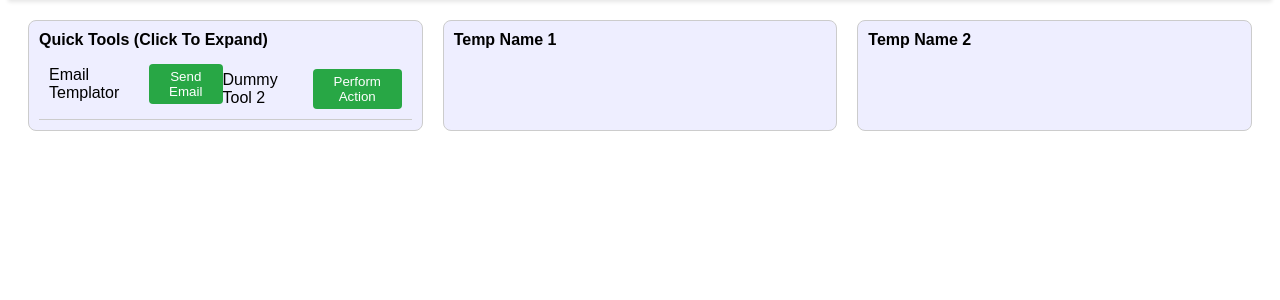
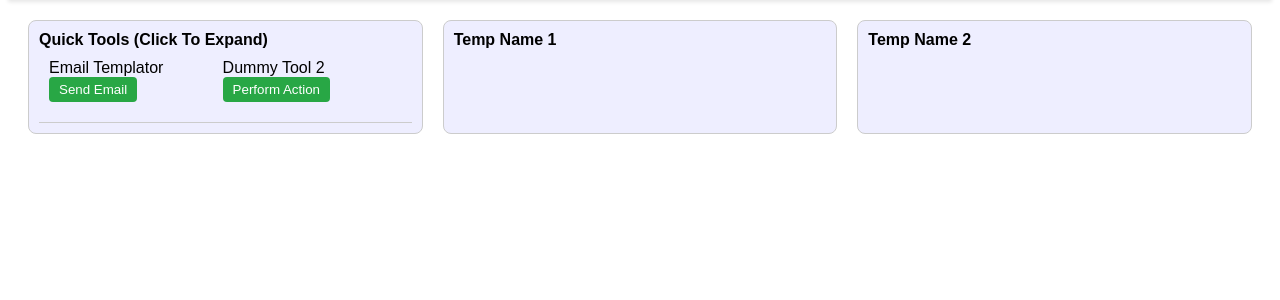
Before and after one commit to vpatel1995/etools, a Django app: page / in a window 1280 px wide. Shown: the part 83-383 px from the top of the page. Run offline with Django 4.2, Linux system fonts and the light colour scheme; data that the repository does not hold is empty.

Commit message:
reformat

```diff
--- a/home/templates/home/home.html
+++ b/home/templates/home/home.html
@@ -184,6 +184,14 @@
     }
 
 
+    .tool-preview {
+        margin-bottom: 10px;
+    }
+
+    .tool-preview span {
+        margin-right: 10px;
+    }
+
 
 
 
@@ -203,19 +211,19 @@
 <div class="bubble-container">
     <div class="bubble" id="quick-tools">
         <div class="bubble-header" onclick="toggleBubble('quick-tools')">Quick Tools (Click To Expand)</div>
+        <!-- Bubble Overview (Visible when unexpanded) -->
         <div class="bubble-overview">
-            <div class="email-templator-container">
-                <span class="email-templator-text">Email Templator</span>
-                {% csrf_token %}
+            <div class="tool-preview">
+                <span>Email Templator</span>
                 <button onclick="sendEmail(true)" class="quick-action-button">Send Email</button>
             </div>
-            <div class="dummy-tool-container">
-                <span class="dummy-tool-text">Dummy Tool 2</span>
+            <div class="tool-preview">
+                <span>Dummy Tool 2</span>
                 <button onclick="dummyAction()" class="quick-action-button">Perform Action</button>
             </div>
         </div>
+        <!-- Bubble Content (Visible when expanded) -->
         <div class="bubble-content">
-            <!-- Your existing email templator and other tools here -->
             <div class="email-container">
                 <div class="form-section">
                     <div class="left-section">
@@ -256,6 +264,10 @@
                         <div id="template-preview" contenteditable="true"></div>
                     </div>
                 </div>
+            </div>
+            <!-- Dummy Tool 2 Detailed Content -->
+            <div>
+                <p>Detailed content or functionality for Dummy Tool 2</p>
             </div>
             <!-- Checkbox for toggling the visibility of the email log -->
             <div class="form-group toggle-log">
```
